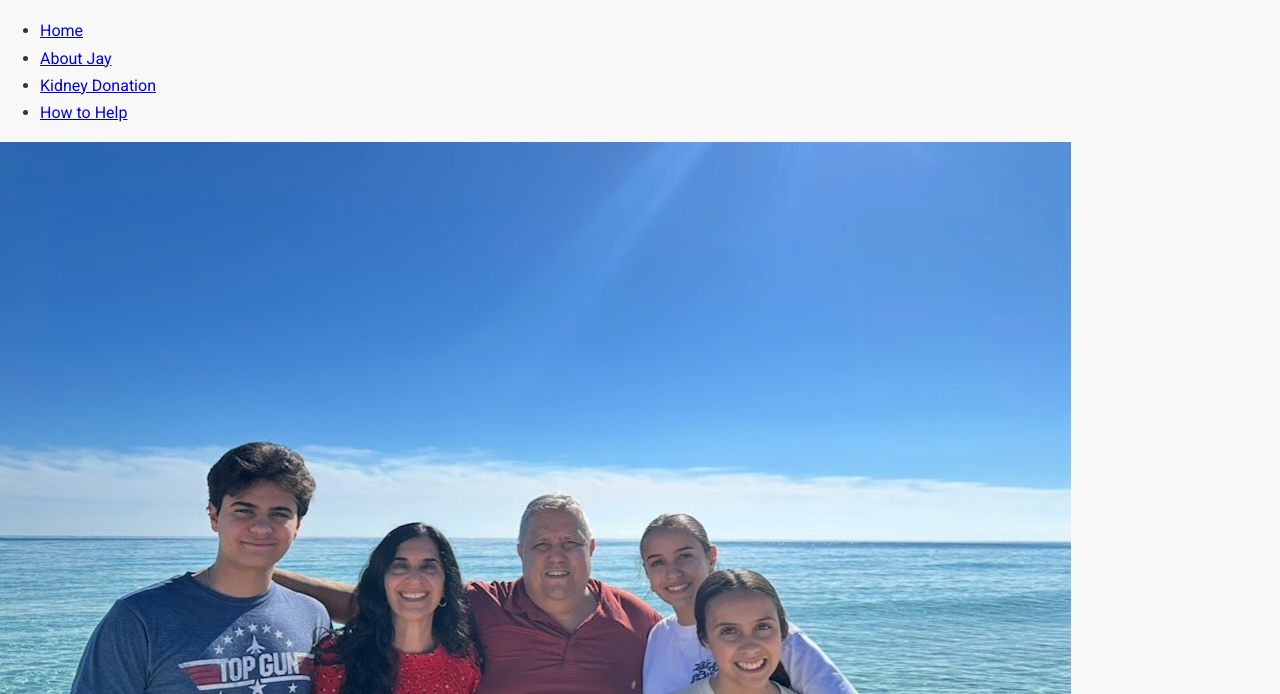
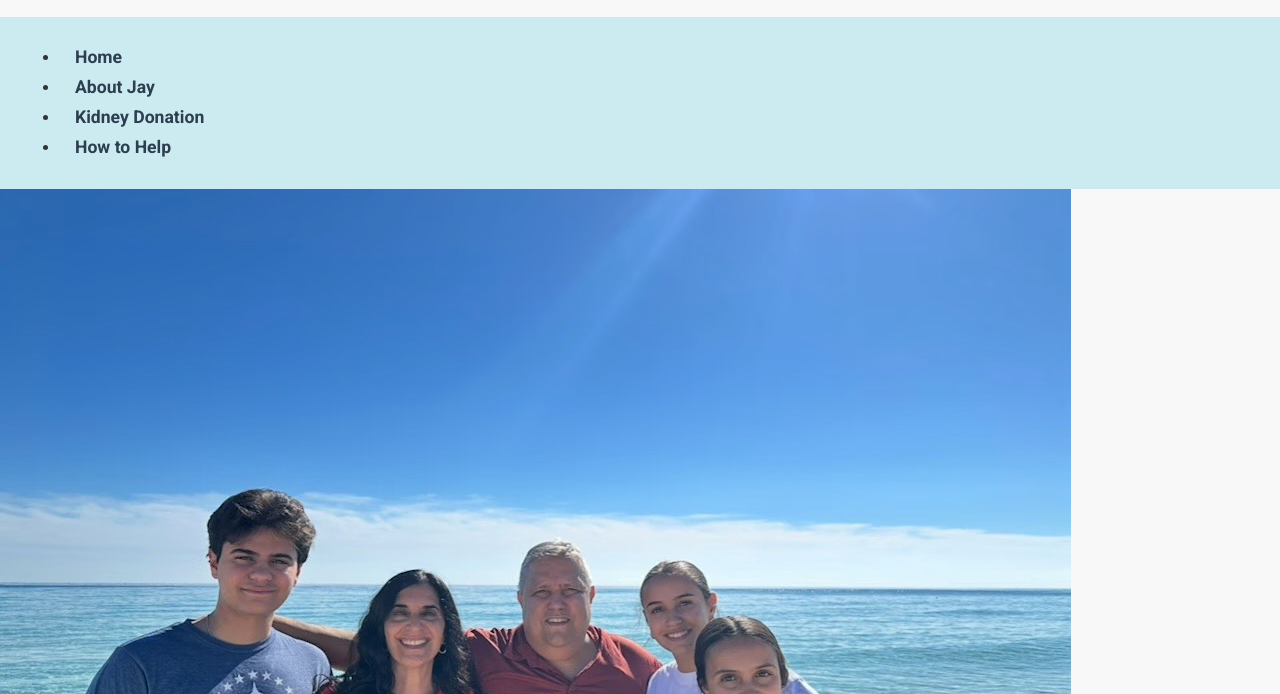
Before and after one commit to hannahrb03/jaybockischkidney, a plain HTML site: page docs/index.html in a window 1280 px wide. Shown: the part 106-800 px from the top of the page. Drawn offline with Linux system fonts and the light colour scheme.

Commit message:
Update styles.css

```diff
--- a/docs/styles.css
+++ b/docs/styles.css
@@ -6,6 +6,24 @@ body {
     padding: 0;
     background-color: #f8f8f8;
     color: #333;
+}
+
+/* Navigation Bar Styles */
+nav {
+    background-color: #cbebf1; /* Updated Nav Bar Color */
+    padding: 10px 20px;
+}
+
+nav a {
+    color: #2c3e50; /* Darker text color for nav links */
+    text-decoration: none;
+    margin: 0 15px;
+    font-size: 1.1em;
+    font-weight: bold;
+}
+
+nav a:hover {
+    color: #2980b9; /* Change to a darker color on hover */
 }
 
 /* Container Styles */
@@ -82,7 +100,7 @@ h2 {
 /* Footer */
 .footer {
     text-align: center;
-    background-color: #3498db;
+    background-color: #3498db; /* Updated Footer Color */
     color: white;
     padding: 20px;
     margin-top: 50px;
```
